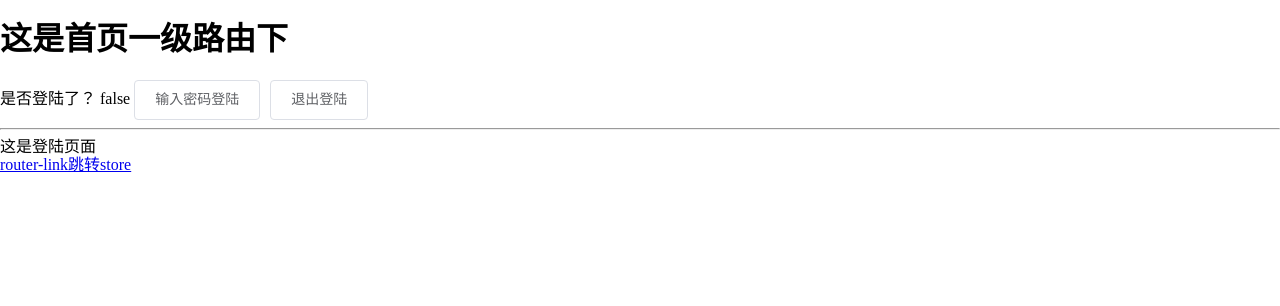
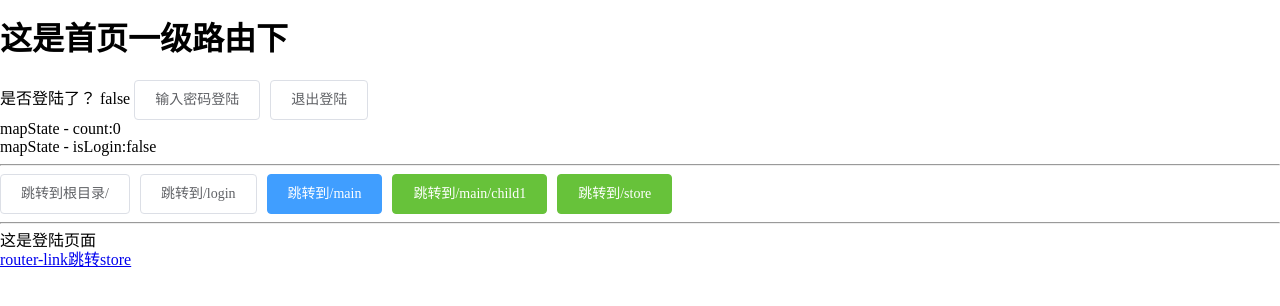
Before and after one commit to yuyunzhi/vue2-api-demo, a Vue app: page /#/login in a window 1280 px wide. Shown: the top 306 px of the page. Built offline with nearby package versions, Linux system fonts and the light colour scheme.

Commit message:
feat:使用mapState

```diff
--- a/src/App.vue
+++ b/src/App.vue
@@ -5,14 +5,36 @@
 
     <el-button @click="login"> 输入密码登陆 </el-button>
     <el-button @click="logout"> 退出登陆 </el-button>
+
+    <div>
+      mapState - count:{{count}}
+    </div>
+    <div>
+      mapState - isLogin:{{isLogin}}
+    </div>
     <hr>
+    <div>
+      <el-button @click="toRoot">跳转到根目录/</el-button>
+      <el-button @click="toLogin">跳转到/login</el-button>
+      <el-button @click="toMain" type="primary">跳转到/main</el-button>
+      <el-button @click="toRouter" type="success">跳转到/main/child1</el-button>
+      <el-button @click="toStore" type="success">跳转到/store</el-button>
+    </div>
+  <hr>
     <router-view></router-view>
   </div>
 </template>
 
 <script>
+import { mapState } from 'vuex'
 export default {
   name: 'App',
+  computed:{
+    ...mapState([
+      'count',
+      'isLogin'
+    ]),
+  },
   methods:{
     login(){
       this.$store.commit('login')
@@ -20,6 +42,22 @@ export default {
     logout(){
       this.$store.commit('logout')
       this.$router.push('/login')
+    },
+    toMain(){
+      this.$router.push('/main')
+    },
+    toLogin(){
+      this.$router.push('/login')
+    },
+    toRouter(){
+      this.$router.push('/main/child1')
+    },
+    toStore(){
+      this.$router.push('/store')
+    },
+    toRoot(){
+      this.$router.push('/')
+
     }
   }
 }
--- a/src/router/index.js
+++ b/src/router/index.js
@@ -78,7 +78,6 @@ const router =  new Router({
 
 router.beforeEach((to,from,next)=>{
   console.log('router.beforeEach isLogin -----',store.state.isLogin);
-
   if(store.state.isLogin === false && to.path !== '/login'){
     next({ path: '/login' })
   }else{
--- a/src/views/store/Store.vue
+++ b/src/views/store/Store.vue
@@ -2,10 +2,11 @@
   <div>
     <div>这是store页面</div>
 
-    <div>{{$store.state.isLogin}}</div>
+    <div> {{$store.state.isLogin}}</div>
 
     <hr/>
-    <div>{{$store.state.count}}</div>
+    <div>从COMPUTED获得{{storeCount}}</div>
+    <div>直接从store拿 :{{$store.state.count}}</div>
     <el-button @click="increment"> +10 </el-button>
     <el-button @click="minus"> -10</el-button>
 <!--    <el-button @click="login"> 输入密码登陆 </el-button>-->
@@ -17,11 +18,15 @@
 <script>
 export default {
   name: "Store",
+  computed:{
+    storeCount(){
+      return this.$store.state.count
+    }
+  },
   methods:{
     increment() {
       this.$store.commit('increment',Math.random()*100)
       console.log(this.$store.state.count)
-
     },
     minus(){
       this.$store.commit('minus',Math.random()*100)
```
